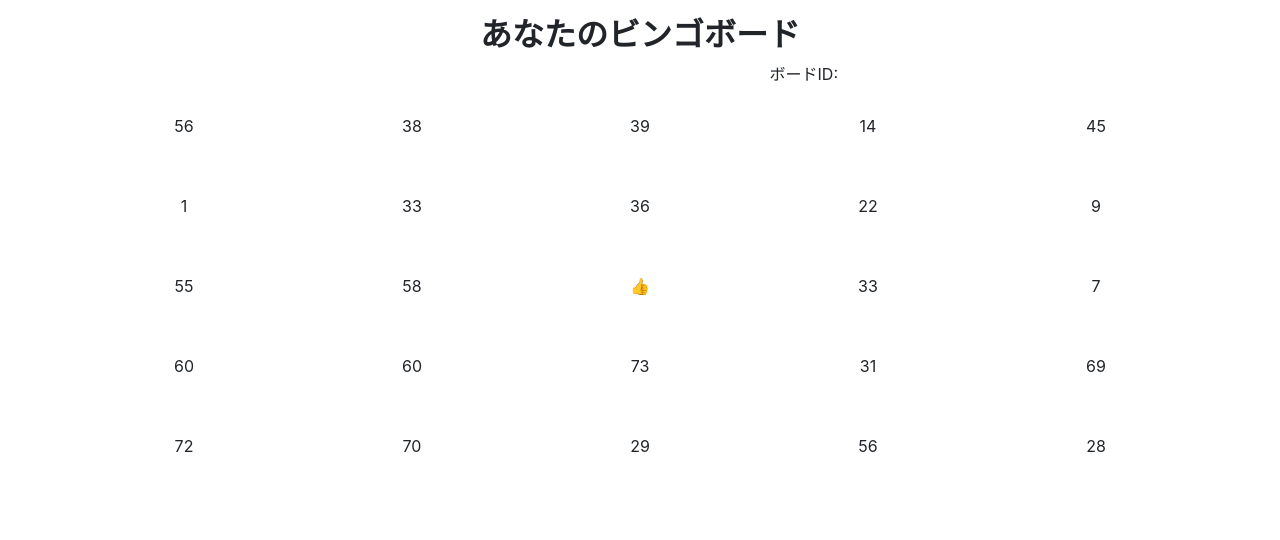
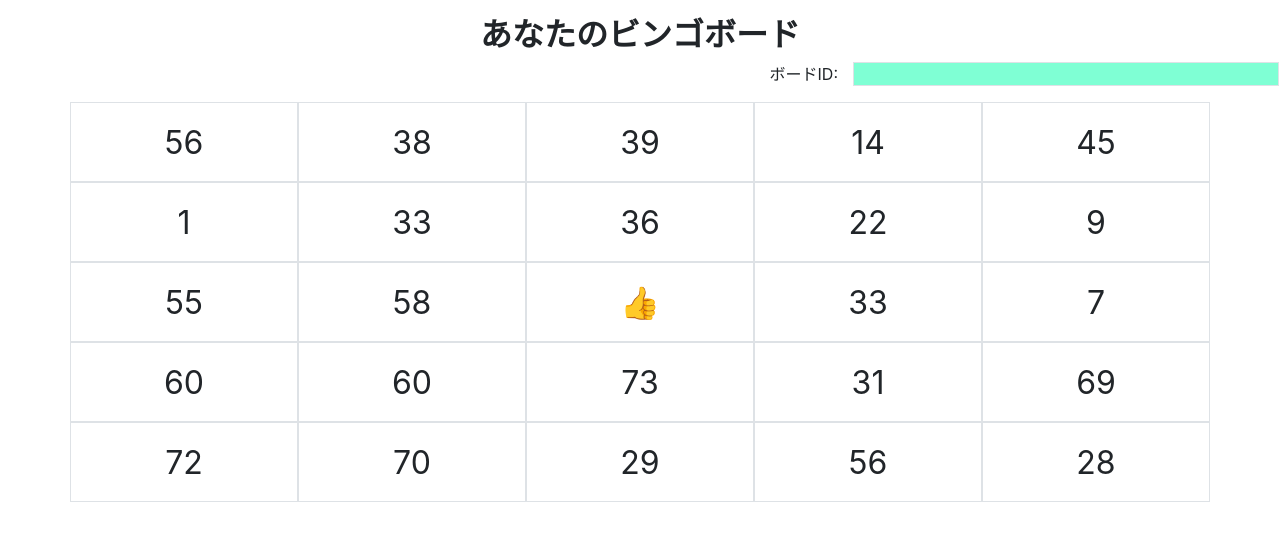
Before and after one commit to oharabutyou/js-bingo, a plain HTML site: page public/smartphone-client/index.html in a window 1280 px wide. Drawn offline with nearby package versions, Linux system fonts and the light colour scheme.

Commit message:
見た目改善

```diff
--- a/public/smartphone-client/css/index.css
+++ b/public/smartphone-client/css/index.css
@@ -2,7 +2,14 @@ body {
     margin: 2vh;
 }
 
+.board-seed {
+    background-color: aquamarine;
+}
+.container {
+    margin-top: 2vh;
+}
 .col {
     height: 10vh;
     line-height: 10vh;
+    font-size: 2rem;
 }
--- a/public/smartphone-client/index.html
+++ b/public/smartphone-client/index.html
@@ -15,7 +15,7 @@
     <h2 class="text-center"><strong>あなたのビンゴボード</strong></h2>
     <div class="row">
       <div class="col-8 text-right">ボードID: </div>
-      <div class="col-4 board-seed"></div>
+      <div class="col-4 border font-weight-bold board-seed"></div>
     </div>
 
     <div class="container"></div>
--- a/public/smartphone-client/js/logic-dayo.js
+++ b/public/smartphone-client/js/logic-dayo.js
@@ -9,7 +9,7 @@ const board_seed = getParams.get("seed");
 const $seed_display = $(".board-seed").html(board_seed);
 const $container = $(".container");
 const $row = $("<div class='row'></div>");
-const $col = $("<div class='col text-center'></div>");
+const $col = $("<div class='col text-center border'></div>");
 
 // 乱数生成器(ライブラリ使用)
 const rng = new Math.seedrandom(board_seed);
```
